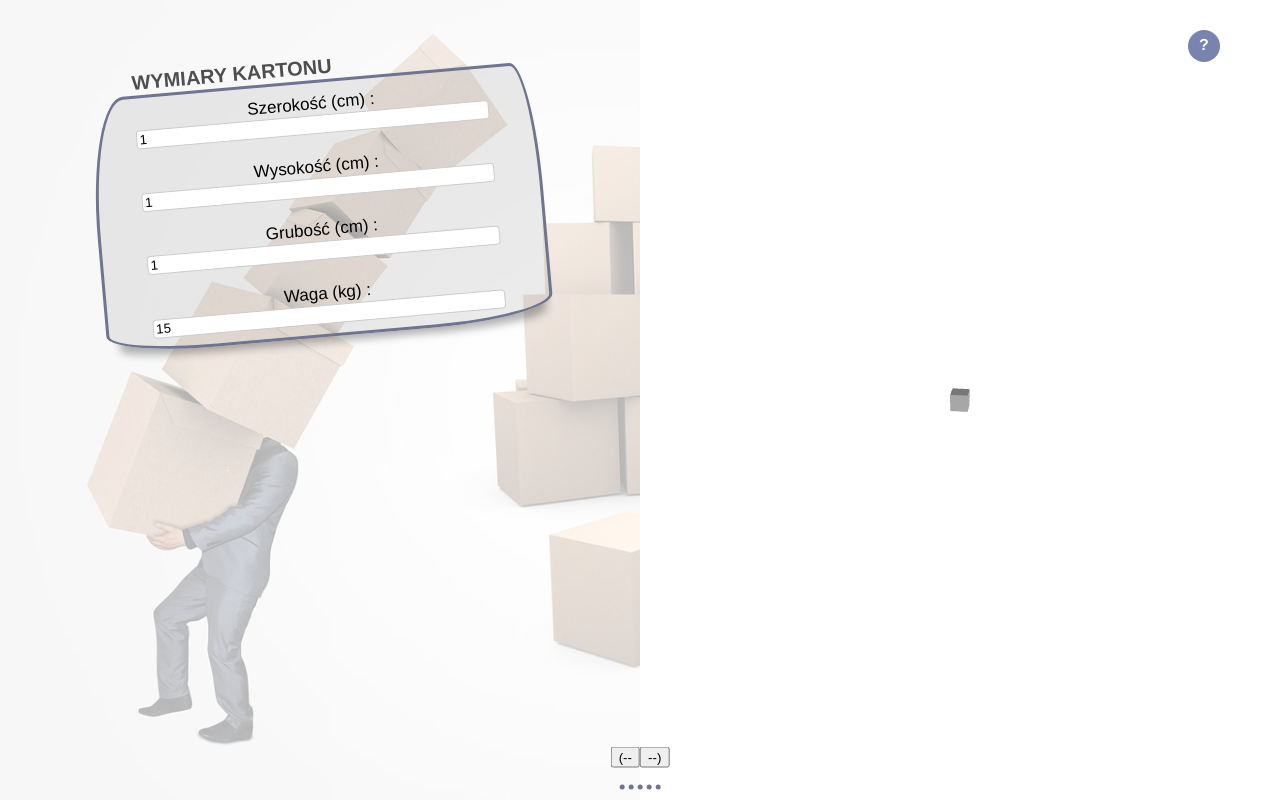
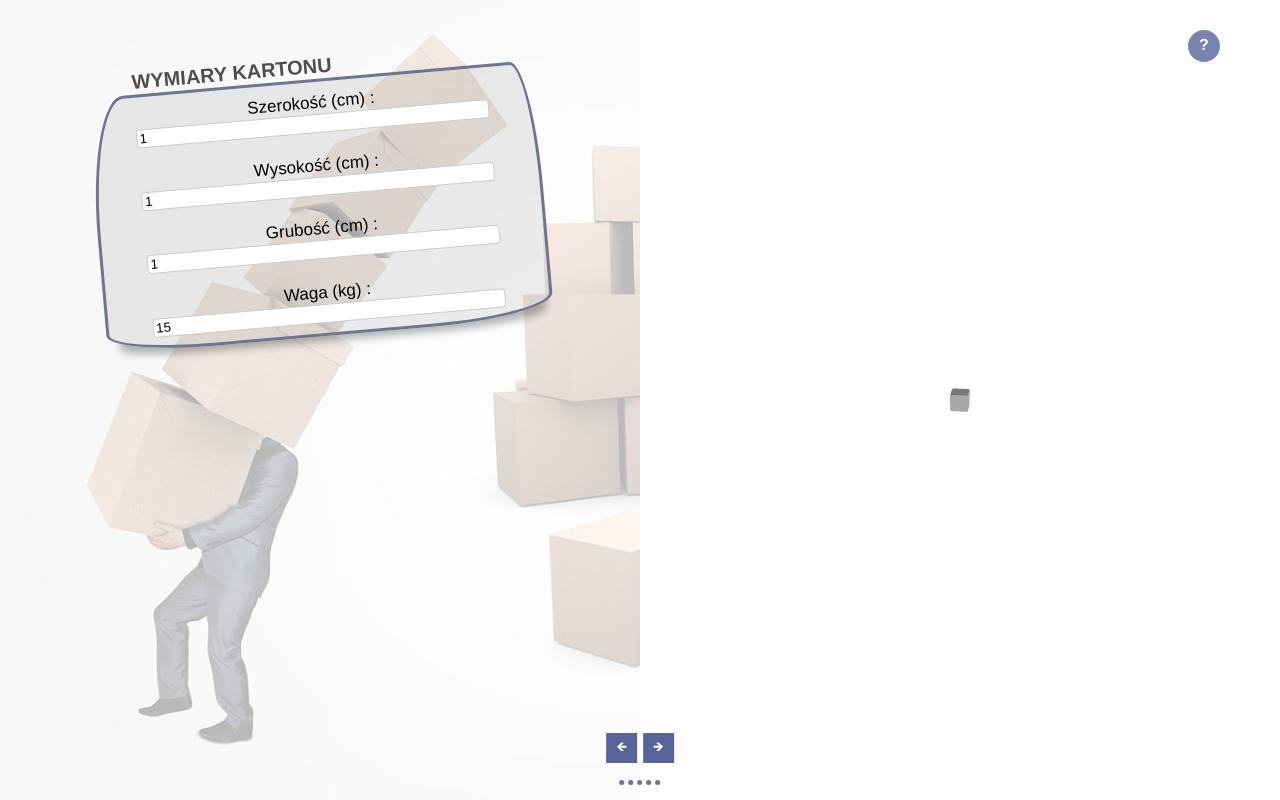
Before and after one commit to Maty2002v2/projekt-logistyk, a Vue app: page / in a window 1280 px wide. Built offline with nearby package versions, Linux system fonts and the light colour scheme.

Commit message:
Complete navigation

```diff
--- a/src/App.vue
+++ b/src/App.vue
@@ -55,7 +55,7 @@ body {
   /* overflow: hidden; */
 }
 #app {
-  font-family: Avenir, Helvetica, Arial, sans-serif;
+  font-family: Courgette, Helvetica, Arial, sans-serif;
   -webkit-font-smoothing: antialiased;
   -moz-osx-font-smoothing: grayscale;
   /* text-align: center;
--- a/src/components/NavigationComponent.vue
+++ b/src/components/NavigationComponent.vue
@@ -1,7 +1,7 @@
 <template>
   <div class="navigation">
-    <button @click="back()">(--</button>
-    <button @click="next()">--)</button>
+    <button @click="back()" class="navigationButton">🡸</button>
+    <button @click="next()" class="navigationButton">🡺</button>
     <br />
     <div class="dotts-wrapper">
       <span class="dott"></span>
@@ -65,9 +65,25 @@ span {
   left: 50%;
   transform: translate(-50%, -50%);
 }
+.navigationButton {
+  display: inline-block;
+  border: none;
+  padding: 4px 10px;
+  margin: 0 3px;
+  background: #57649c;
+  color: #ffffff;
+  cursor: pointer;
+  transition: 0.1s all linear;
+}
+.navigationButton:active {
+  transform: scale(0.8);
+}
 .dotts-wrapper {
   position: relative;
   margin-top: 10px;
+}
+.dott {
+  transition: 0.1s all ease-in;
 }
 .active-dott {
   margin: 2px 5px;
--- a/src/styles/globalStyles.css
+++ b/src/styles/globalStyles.css
@@ -1,3 +1,7 @@
+* {
+  font-family: Courgette, Helvetica, Arial, sans-serif;
+}
+
 .flex-container {
   display: flex;
   justify-content: space-between;
@@ -11,7 +15,7 @@
 }
 .segmentInformation {
   position: relative;
-  padding: 3px 0px 70px 0px; /*30 0*/
+  padding: 3px 0px 80px 0px; /*30 0*/
   text-align: center;
 }
 .segmentInformation::after {
```
